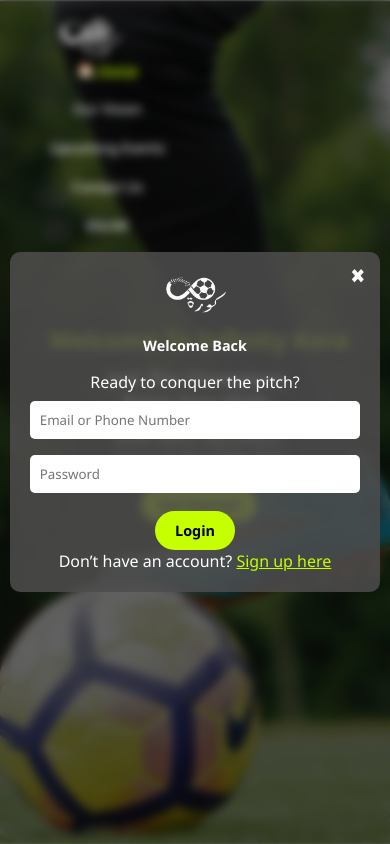
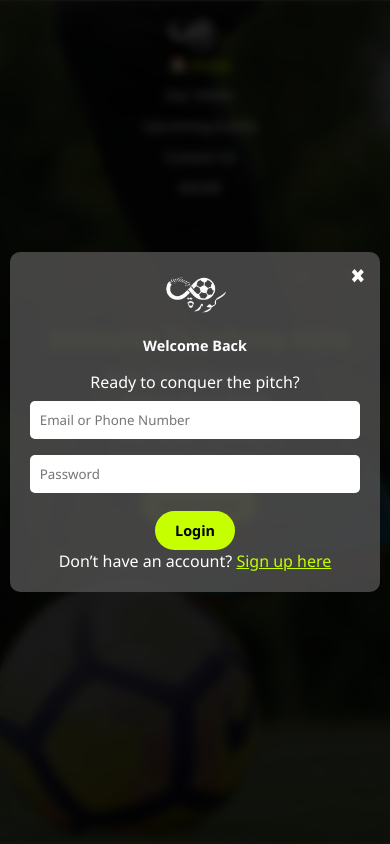
Before and after one commit to motarek118/Local-Kora, a plain HTML site: page index.html in a window 390 px wide. Shown: the top 844 px of the page. Drawn offline with Linux system fonts and the light colour scheme.

Commit message:
Add files via upload

```diff
--- a/css/style.css
+++ b/css/style.css
@@ -604,3 +604,48 @@ body {
     padding: 8px 18px;
   }
 }
+.modal {
+  position: fixed;
+  inset: 0;
+  z-index: 9999 !important;
+  display: flex;
+  justify-content: center;
+  align-items: center;
+  background: rgba(0, 0, 0, 0.75);
+  backdrop-filter: blur(5px);
+}
+@media (max-width: 768px) {
+  nav ul {
+    display: flex;
+    flex-wrap: nowrap;
+    overflow-x: auto;
+    gap: 12px;
+    font-size: 14px;
+    padding-left: 10px;
+  }
+
+  nav ul li {
+    white-space: nowrap;
+  }
+
+  .logo {
+    width: 70px;
+  }
+
+  .nav-container {
+    flex-wrap: nowrap;
+    justify-content: space-between;
+    align-items: center;
+  }
+
+  .hero-content {
+    padding-right: 10px;
+    padding-left: 10px;
+    text-align: center;
+  }
+
+  #getStartedBtn {
+    font-size: 14px;
+    padding: 10px 18px;
+  }
+}
```
